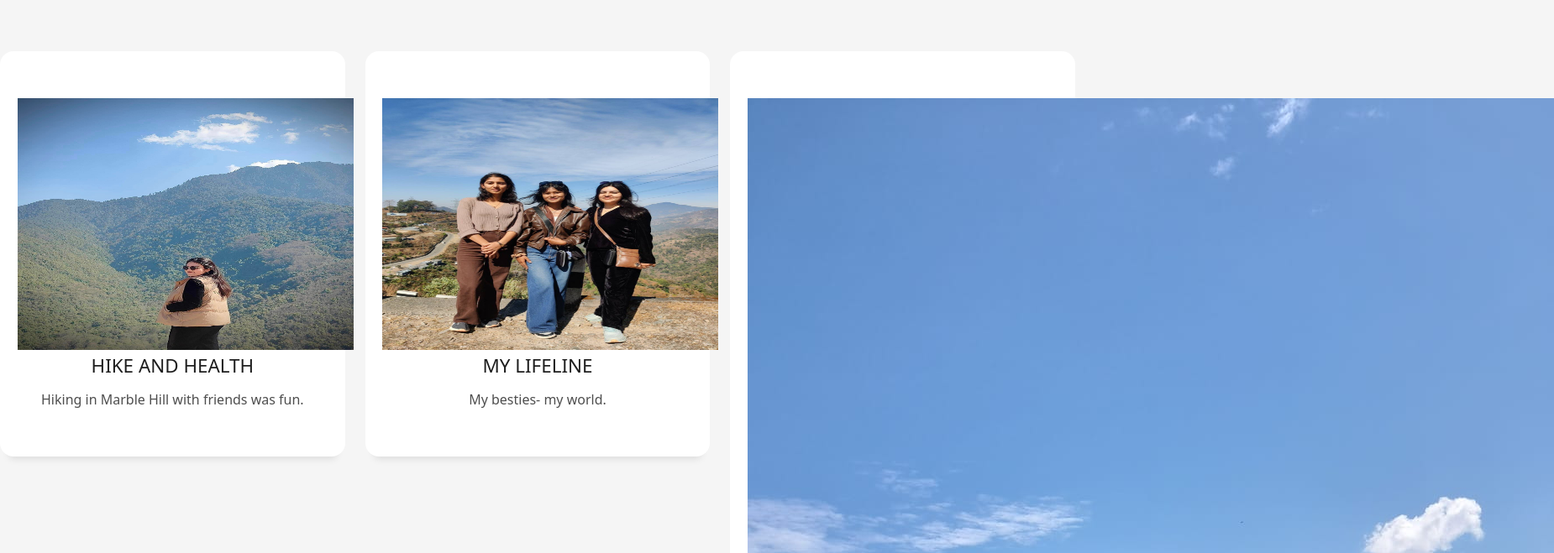
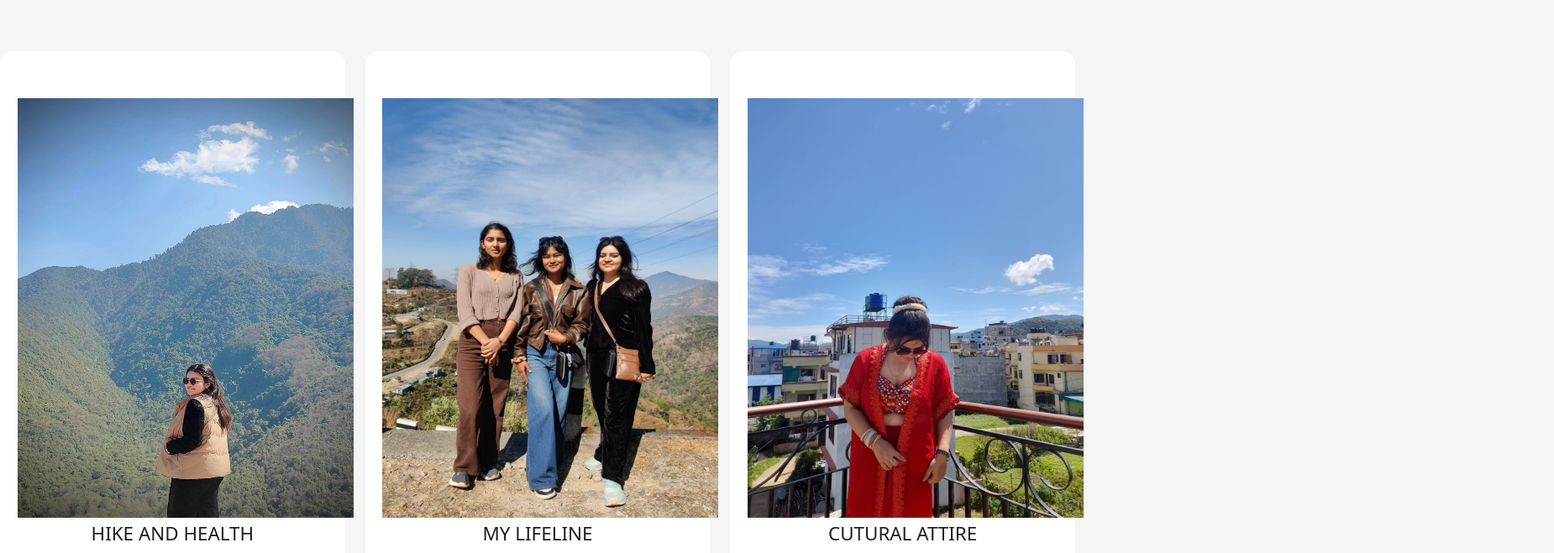
Before and after one commit to aanchalkarki653/aanchal, a plain HTML site: page index.html in a window 1280 px wide. Shown: the part 1480-2139 px from the top of the page at 84% size, 1850 px wide, since content can reach past the window. Drawn offline with Linux system fonts and the light colour scheme.

Commit message:
Update index.html

```diff
--- a/index.html
+++ b/index.html
@@ -154,7 +154,7 @@
               </div>
               <div class="service-content">
 
-                    <img src="assets/img/429590428_2478649802345888_3366712901666736461_n.jpeg"  width = "400" height="300">
+                    <img src="assets/img/429590428_2478649802345888_3366712901666736461_n.jpeg"  width = "400" height="500">
 
 
                 <h2 class="s-title">Hike and health</h2>
@@ -170,7 +170,7 @@
 
               </div>
               <div class="service-content">
- <img src="assets/img/430300502_3557728647812732_6959310006786466058_n.jpeg"   width = "400" height="300">
+ <img src="assets/img/430300502_3557728647812732_6959310006786466058_n.jpeg"   width = "400" height="500">
                 <h2 class="s-title">My lifeline</h2>
                 <p class="s-description text-center">
                    My besties- my world.
@@ -187,7 +187,7 @@
 
 
 
-<img src="assets/img/379122205_2374865056057697_1327055924649711278_n.jpeg" >
+<img src="assets/img/379122205_2374865056057697_1327055924649711278_n.jpeg" width = "400" height="500">
                 <h2 class="s-title">Cutural Attire</h2>
                 <p class="s-description text-center">
 Cultural attire makes me look cute.
```
